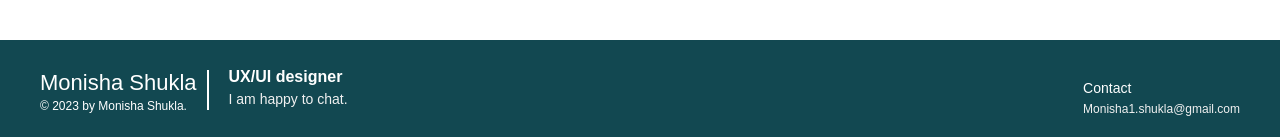
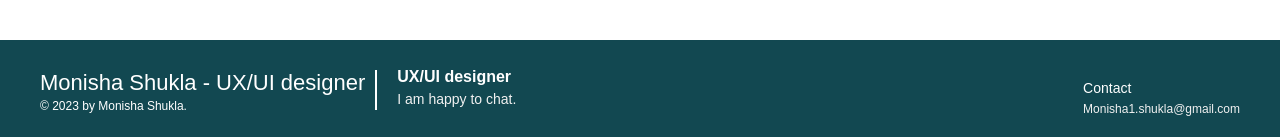
Before and after one commit to MonishaShuk/UX_UI_HW_18, a plain HTML site: page index.html in a window 1280 px wide. Shown: the part 2475-2612 px from the top of the page. Drawn offline with nearby package versions, Linux system fonts and the light colour scheme.

Commit message:
Update index.html

```diff
--- a/index.html
+++ b/index.html
@@ -100,7 +100,7 @@
     <footer >
 
         <div class="left">
-                 <div class="footer_name">Monisha Shukla
+                 <div class="footer_name">Monisha Shukla - UX/UI designer
                     <p class="footer_copyright">© 2023 by Monisha Shukla.</p>
                  </div>
 
```
